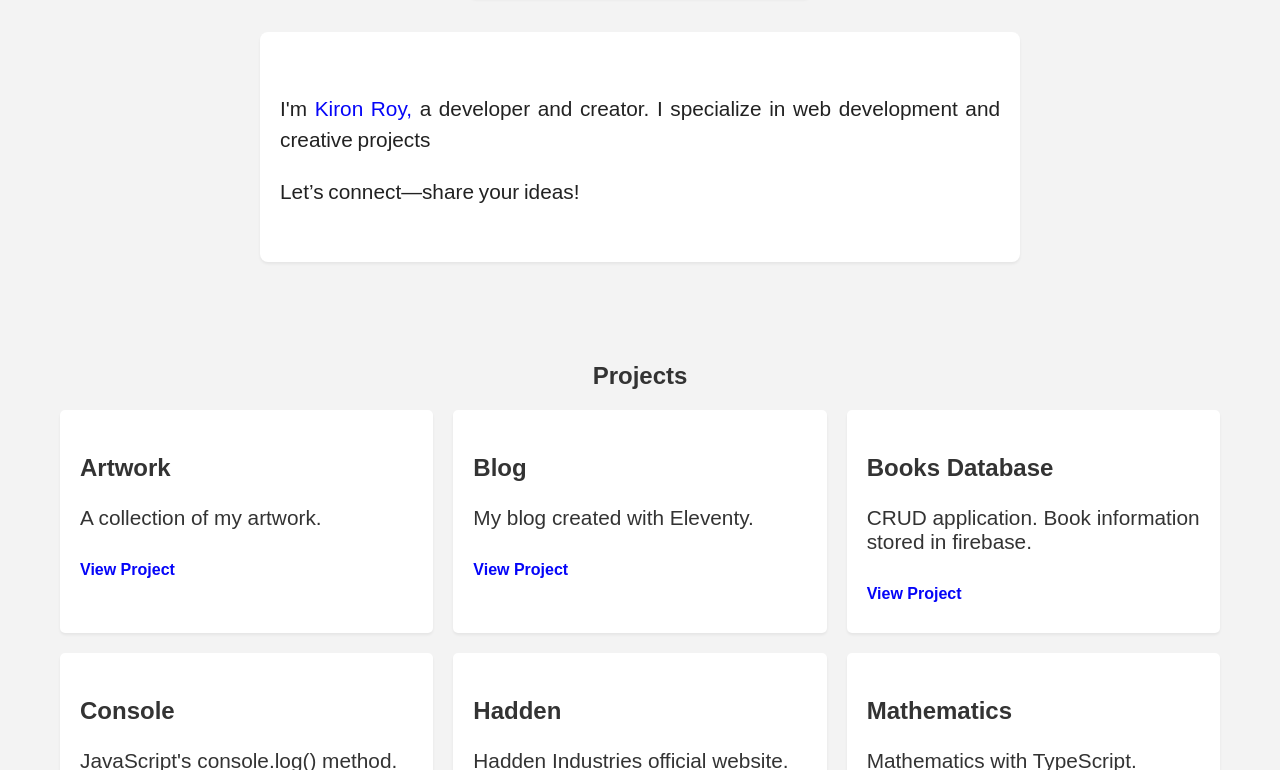
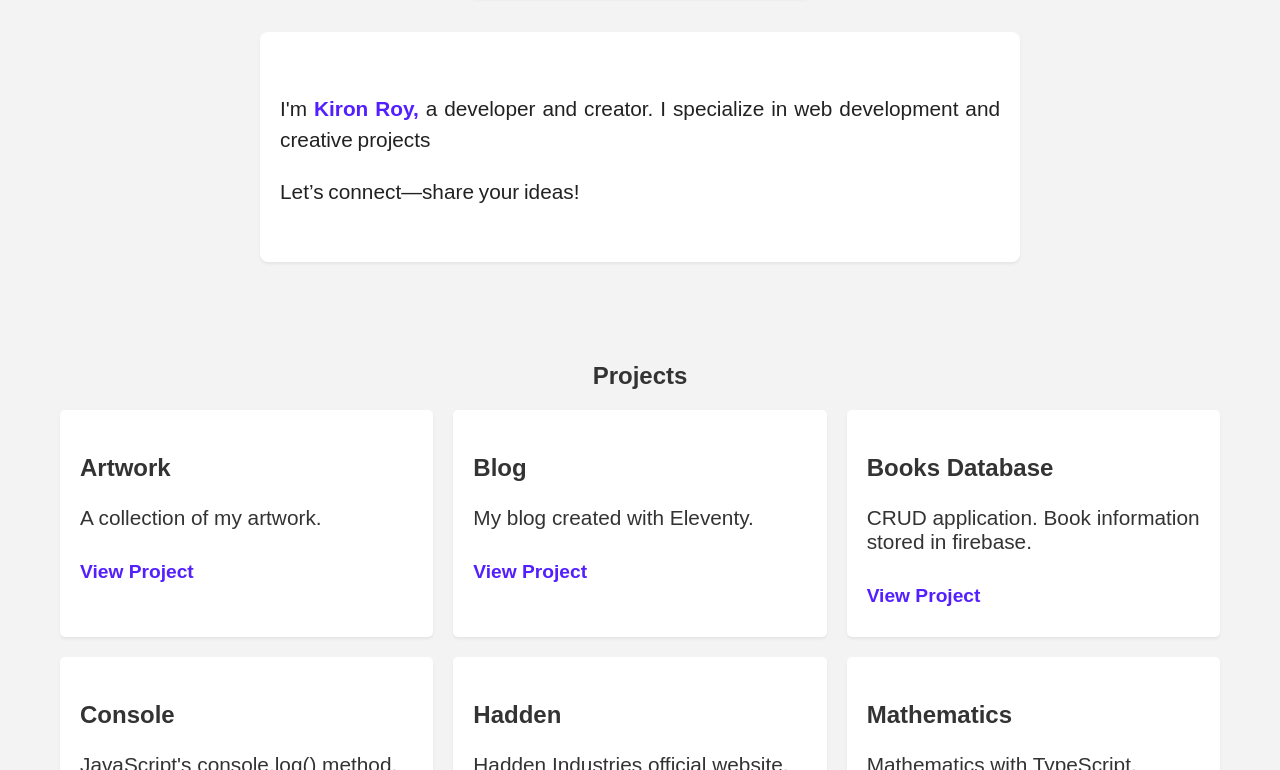
Before and after one commit to kironroy/kironroy-react, a React (Create React App) app: page / in a window 1280 px wide. Shown: the part 570-1340 px from the top of the page. Built offline with nearby package versions, Linux system fonts and the light colour scheme; a web font is replaced by a local one.

Commit message:
Links colors
🧪 Testing links colors

```diff
--- a/src/components/About.css
+++ b/src/components/About.css
@@ -7,7 +7,8 @@
 
 .github-link {
   text-decoration: none;
-  color: #0505f8;
+  color: #531fff;
+  font-weight: 700;
 }
 
 .about-text {
--- a/src/components/Portfolio.css
+++ b/src/components/Portfolio.css
@@ -39,9 +39,10 @@ p {
   display: inline-block;
   margin-top: 10px;
   margin-bottom: 10px;
-  color: #0505f8;
+  color: #531fff;
   text-decoration: none;
-  font-weight: 600;
+  font-weight: 700;
+  font-size: 1.2em;
 }
 
 @media screen and (max-width: 600px) {
@@ -55,7 +56,7 @@ p {
     margin-top: 10px;
   }
 
-  p {
+  p, .project-card a {
     font-size: 1em;
   }
 
```
